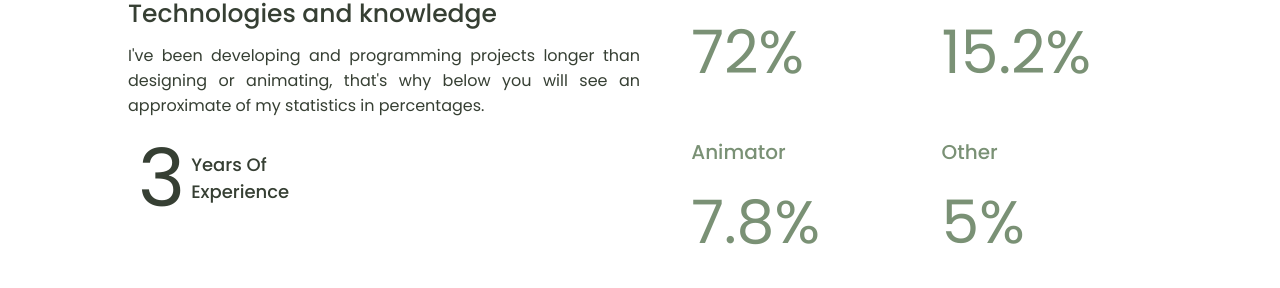
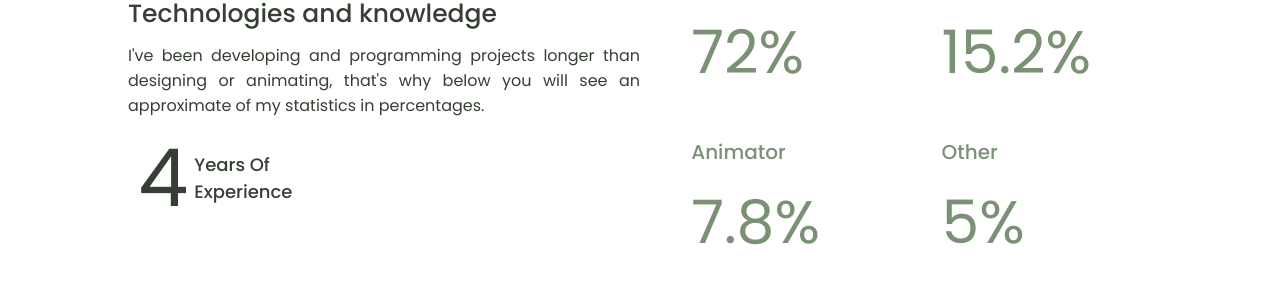
Before and after one commit to woozystudio/woozystudio.github.io, a website: page index.html in a window 1280 px wide. Shown: the part 2385-2673 px from the top of the page. Drawn offline with Linux system fonts and the light colour scheme.

Commit message:
Update index.html

```diff
--- a/index.html
+++ b/index.html
@@ -120,7 +120,7 @@
           <p>I've been developing and programming projects longer than designing or animating, that's why below you will
             see an approximate of my statistics in percentages.</p>
           <div class="experience">
-            <div class="num">3</div>
+            <div class="num">4</div>
             <div class="exp">
               Years Of <br />
               Experience
```
